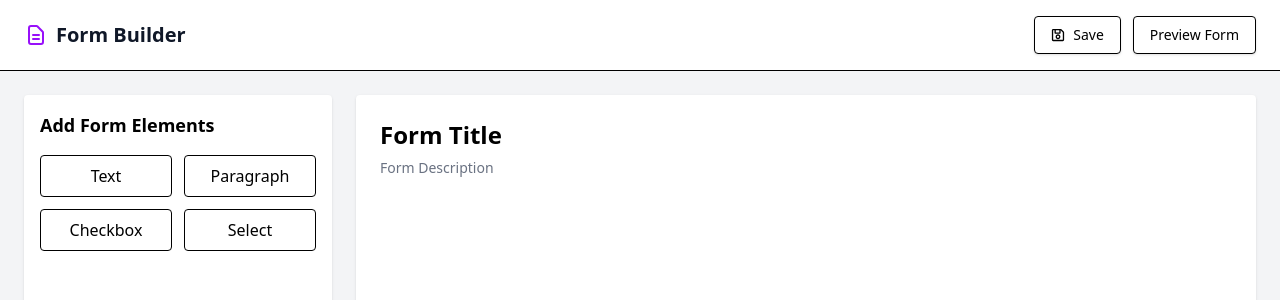
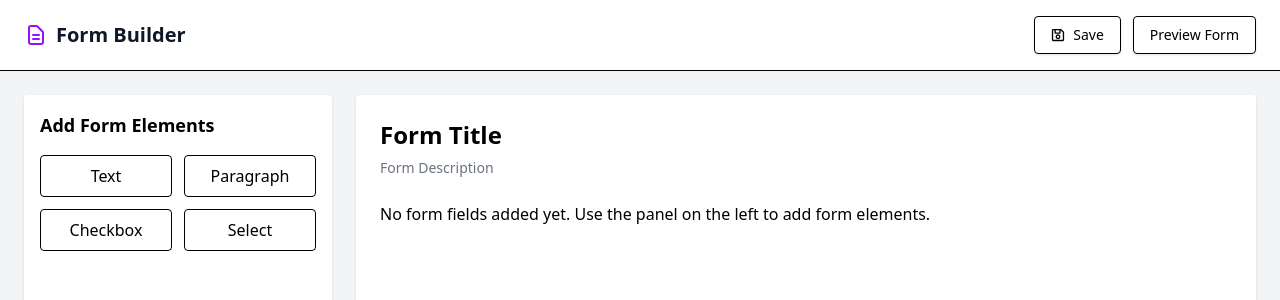
Before and after one commit to xquisite0/google-forms-clone, a React (Vite) app: page / in a window 1280 px wide. Shown: the top 300 px of the page. Built offline with nearby package versions, Linux system fonts and the light colour scheme.

Commit message:
Implement minor changes

```diff
--- a/src/App.jsx
+++ b/src/App.jsx
@@ -32,6 +32,7 @@ function App() {
         currentPage={currentPage}
         setCurrentPage={setCurrentPage}
         handleSave={handleSave}
+        setSubmittedData={setSubmittedData}
       />
       {currentPage === "FormBuilder" && (
         <FormBuilder form={form} setForm={setForm} />
--- a/src/components/Navbar.jsx
+++ b/src/components/Navbar.jsx
@@ -15,7 +15,6 @@ const Navbar = ({ currentPage, setCurrentPage, handleSave }) => {
 
       {/* Right: Save and Preview Buttons */}
       <div className="flex items-center gap-3">
-        {/* TODO: implement save for persistence through refreshes */}
         <button
           className="flex items-center gap-2 border rounded px-4 py-2 text-sm font-medium shadow-sm hover:bg-gray-100"
           onClick={handleSave}
@@ -28,7 +27,10 @@ const Navbar = ({ currentPage, setCurrentPage, handleSave }) => {
           onClick={
             currentPage === "FormBuilder"
               ? () => setCurrentPage("FormPreview")
-              : () => setCurrentPage("FormBuilder")
+              : () => {
+                  setCurrentPage("FormBuilder");
+                  setSubmittedData(false);
+                }
           }
         >
           {/* check if current page state is formbuilder, and conditionally render */}
--- a/src/pages/FormBuilder.jsx
+++ b/src/pages/FormBuilder.jsx
@@ -144,7 +144,12 @@ const FormBuilder = ({ form, setForm }) => {
           placeholder="Form Description"
           className="text-sm text-gray-500 mb-6 w-full outline-none bg-transparent"
         />
-
+        {form.elements.length === 0 && (
+          <p>
+            No form fields added yet. Use the panel on the left to add form
+            elements.
+          </p>
+        )}
         <form>
           {form.elements.map((field) => (
             <div key={field.id} className="mb-6 border p-4 rounded bg-gray-50">
```
